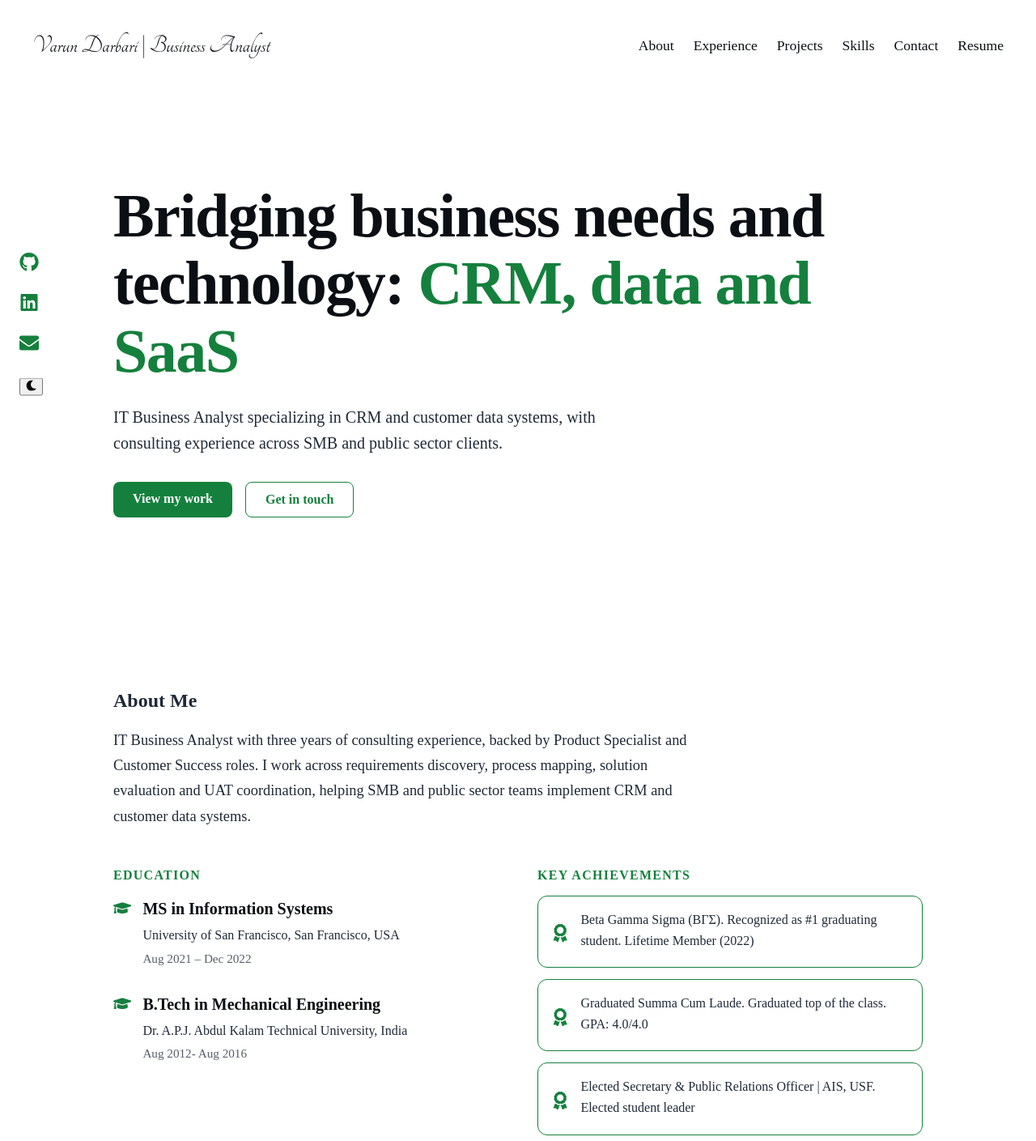
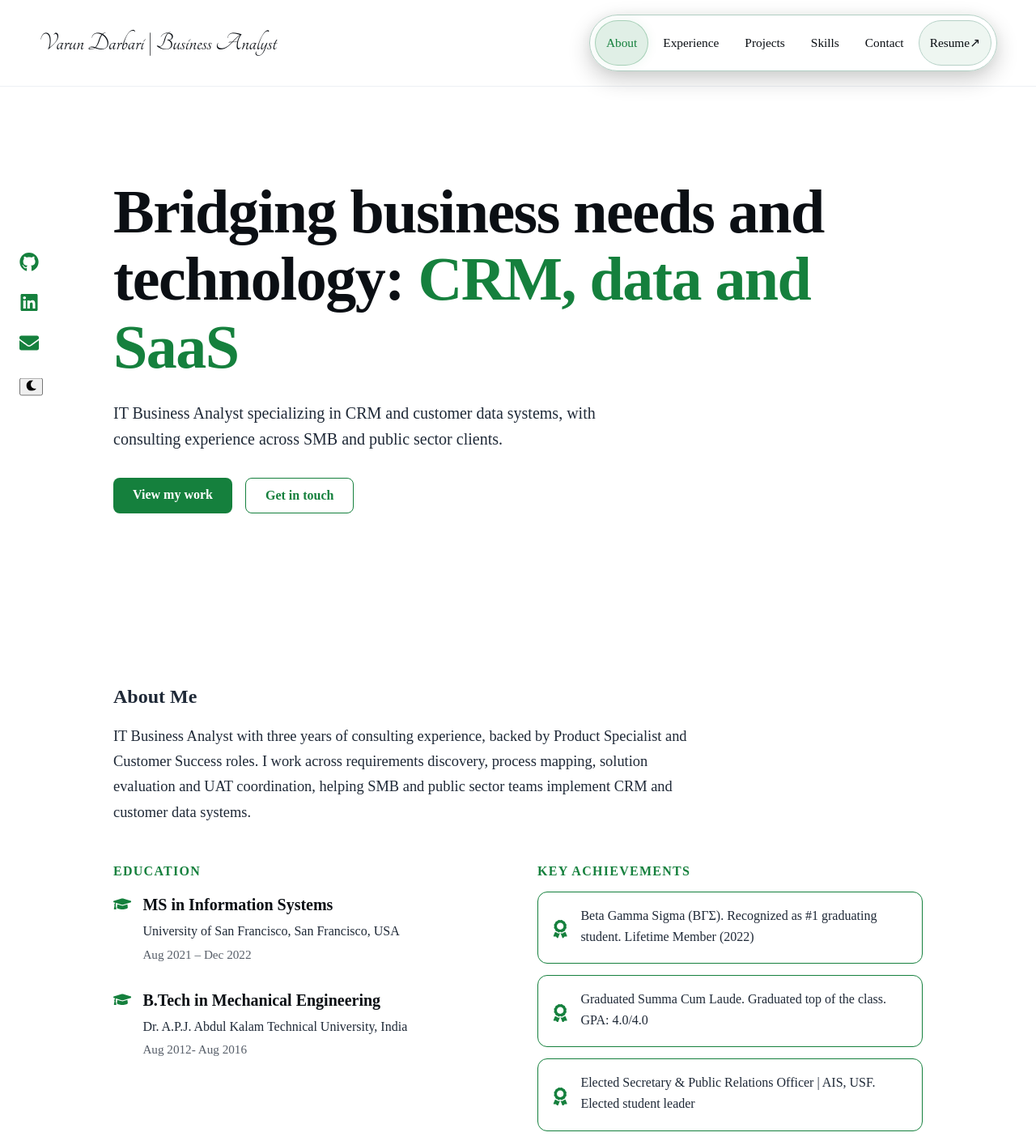
Before and after one commit to Darbari-V/VarunDarbari.github.io, a React (Vite) app: page / in a window 1280 px wide. Shown: the top 1409 px of the page at 81% size. Built offline with nearby package versions, Linux system fonts and the light colour scheme.

Commit message:
Update mordern look

```diff
--- a/src/App.css
+++ b/src/App.css
@@ -1,7 +1,9 @@
 
 
 .brand {
-  font-family: 'Tangerine';
+  text-decoration: none;
+  white-space: nowrap;
+  font-family: 'Tangerine', cursive;
   font-size: 2rem;
   font-weight: 400;
   color: var(--text-h);
@@ -333,6 +335,31 @@
   line-height: 1.6;
 }
 
+@media (max-width: 700px) {
+  .exp-layout {
+    grid-template-columns: 1fr;
+    gap: 20px;
+  }
+
+  .exp-tabs {
+    flex-direction: row;
+    overflow-x: auto;
+    border-left: none;
+    border-bottom: 2px solid var(--border);
+  }
+
+  .exp-tab {
+    white-space: nowrap;
+    border-left: none;
+    border-bottom: 2px solid transparent;
+    margin: 0 0 -2px;
+  }
+
+  .exp-tab.active {
+    border-bottom-color: var(--accent);
+  }
+}
+
 .skills-grid {
   display: grid;
   grid-template-columns: repeat(auto-fit, minmax(300px, 1fr));
@@ -406,36 +433,7 @@
   font-weight: 600;
 }
 
-.exp-panel p {
-  margin: 0 0 16px;
-  line-height: 1.6;
-  min-width: 0;
-}
-
-@media (max-width: 700px) {
-  .exp-layout {
-    grid-template-columns: 1fr;
-    gap: 20px;
-  }
-
-  .exp-tabs {
-    flex-direction: row;
-    overflow-x: auto;
-    border-left: none;
-    border-bottom: 2px solid var(--border);
-  }
-
-  .exp-tab {
-    white-space: nowrap;
-    border-left: none;
-    border-bottom: 2px solid transparent;
-    margin: 0 0 -2px;
-  }
-
-  .exp-tab.active {
-    border-bottom-color: var(--accent);
-  }
-
+@media (min-width: 701px) {
   .proj-tabs {
     flex-wrap: nowrap;
     overflow-x: auto;
@@ -444,6 +442,12 @@
   .proj-tab {
     white-space: nowrap;
   }
+}
+
+.exp-panel p {
+  margin: 0 0 16px;
+  line-height: 1.6;
+  min-width: 0;
 }
 
 /* Project section layout: keep long project names inside the sidebar. */
@@ -475,19 +479,19 @@
 @media (max-width: 700px) {
   .proj-layout {
     grid-template-columns: minmax(0, 1fr);
-    gap: 30px;
+    gap: 20px;
   }
 
   .proj-layout .exp-tabs {
     flex-direction: column;
     overflow: visible;
-    border-left: 3px solid var(--border);
+    border-left: 2px solid var(--border);
     border-bottom: none;
   }
 
   .proj-layout .exp-tab {
     white-space: normal;
-    border-left: 3px solid transparent;
+    border-left: 2px solid transparent;
     border-bottom: none;
     margin: 0;
     text-align: left;
@@ -498,3 +502,150 @@
     border-bottom-color: transparent;
   }
 }
+
+/* Modern portfolio navigation and scroll interactions */
+html {
+  scroll-behavior: smooth;
+  scroll-padding-top: 104px;
+}
+
+.site-header {
+  z-index: 1000;
+  padding: 18px clamp(20px, 4vw, 48px);
+  border-bottom: 1px solid color-mix(in srgb, var(--border) 65%, transparent);
+  backdrop-filter: blur(16px);
+  -webkit-backdrop-filter: blur(16px);
+  background: color-mix(in srgb, var(--bg) 86%, transparent);
+}
+
+.brand span {
+  font-family: inherit;
+  font-size: inherit;
+  font-weight: inherit;
+  opacity: 1;
+}
+
+.nav-links {
+  display: flex;
+  align-items: center;
+  gap: 4px;
+  padding: 6px;
+  border: 1px solid color-mix(in srgb, var(--accent) 24%, var(--border));
+  border-radius: 999px;
+  background: color-mix(in srgb, var(--bg) 78%, transparent);
+  box-shadow:
+    0 10px 28px rgba(0, 0, 0, 0.20),
+    inset 0 1px 0 rgba(255, 255, 255, 0.055),
+    0 0 18px color-mix(in srgb, var(--accent) 5%, transparent);
+  backdrop-filter: blur(18px) saturate(1.25);
+  -webkit-backdrop-filter: blur(18px) saturate(1.25);
+}
+
+.nav-links a {
+  position: relative;
+  display: inline-flex;
+  align-items: center;
+  justify-content: center;
+  min-height: 38px;
+  padding: 8px 13px;
+  border: 1px solid transparent;
+  border-radius: 999px;
+  color: var(--text-h);
+  font-size: 0.96rem;
+  white-space: nowrap;
+  transition:
+    color 180ms ease,
+    background 180ms ease,
+    border-color 180ms ease,
+    box-shadow 180ms ease,
+    transform 180ms ease;
+}
+
+/* Use a rounded pill highlight instead of the old underline. */
+.nav-links a:not(.nav-resume)::after {
+  content: none;
+}
+
+.nav-links a:hover {
+  color: var(--accent);
+  background: color-mix(in srgb, var(--accent) 8%, transparent);
+  transform: translateY(-1px);
+}
+
+.nav-links a.active {
+  color: var(--accent);
+  border-color: color-mix(in srgb, var(--accent) 28%, transparent);
+  background: color-mix(in srgb, var(--accent) 13%, transparent);
+  box-shadow: inset 0 1px 0 rgba(255, 255, 255, 0.045), 0 0 14px color-mix(in srgb, var(--accent) 8%, transparent);
+}
+
+.nav-links .nav-resume {
+  min-height: 38px;
+  padding: 8px 13px;
+  border-color: color-mix(in srgb, var(--accent) 22%, var(--border));
+  background: color-mix(in srgb, var(--accent) 7%, transparent);
+}
+
+.nav-links .nav-resume:hover {
+  border-color: color-mix(in srgb, var(--accent) 60%, var(--border));
+  background: color-mix(in srgb, var(--accent) 14%, transparent);
+  box-shadow: 0 0 16px color-mix(in srgb, var(--accent) 10%, transparent);
+}
+
+.section {
+  scroll-margin-top: 104px;
+}
+
+.section-reveal {
+  opacity: 1;
+}
+
+@media (prefers-reduced-motion: no-preference) {
+  .section-reveal {
+    opacity: 0;
+    transform: translateY(18px);
+    transition: opacity 600ms ease, transform 600ms ease;
+  }
+
+  .section-reveal.is-visible {
+    opacity: 1;
+    transform: translateY(0);
+  }
+}
+
+@media (max-width: 800px) {
+  .site-header {
+    align-items: flex-start;
+    flex-direction: column;
+    gap: 12px;
+    padding: 16px 20px 12px;
+  }
+
+  .nav-links {
+    width: 100%;
+    max-width: 100%;
+    justify-content: flex-start;
+    gap: 4px;
+    flex-wrap: wrap;
+    border-radius: 22px;
+  }
+
+  .nav-links a {
+    padding: 7px 10px;
+    min-height: 36px;
+    font-size: 0.9rem;
+  }
+}
+
+@media (prefers-reduced-motion: reduce) {
+  html {
+    scroll-behavior: auto;
+  }
+
+  .nav-links a,
+  .nav-links a::after,
+  .section-reveal {
+    transition: none !important;
+    transform: none !important;
+  }
+}
--- a/src/App.jsx
+++ b/src/App.jsx
@@ -11,7 +11,7 @@ import './App.css'
 
 function App() {
   return (
-    <div>
+    <div id="top">
       <Header />
       <SocialSidebar />
       <Hero/>
--- a/src/components/Header.jsx
+++ b/src/components/Header.jsx
@@ -1,17 +1,67 @@
+import { useEffect, useState } from 'react';
+
+const navItems = [
+  { label: 'About', href: '#about' },
+  { label: 'Experience', href: '#experience' },
+  { label: 'Projects', href: '#projects' },
+  { label: 'Skills', href: '#skills' },
+  { label: 'Contact', href: '#contact' },
+];
+
 function Header(){
-return (
-<header className="site-header">
-    <div className="brand">Varun Darbari | Business Analyst </div>
+    const [activeSection, setActiveSection] = useState('');
 
-    <nav className="nav-links">
-        <a href="#about">About</a>
-        <a href="#experience">Experience</a>
-        <a href="#projects">Projects</a>
-        <a href="#skills">Skills</a>
-        <a href="#contact">Contact</a>
-        <a href="/Resume.pdf" target="_blank" rel="noreferrer">Resume</a>
-    </nav>
-</header>)
+  useEffect(() => {
+    const sections = navItems
+      .map(({ href }) => document.querySelector(href))
+      .filter(Boolean);
+
+    if (!('IntersectionObserver' in window) || sections.length === 0) return;
+
+    const observer = new IntersectionObserver(
+      (entries) => {
+        const visibleSections = entries
+          .filter((entry) => entry.isIntersecting)
+          .sort((a, b) => b.intersectionRatio - a.intersectionRatio);
+
+        if (visibleSections.length > 0) {
+          setActiveSection(`#${visibleSections[0].target.id}`);
+        }
+      },
+      {
+        // Treat a section as active when it reaches the upper-middle of the viewport.
+        rootMargin: '-20% 0px -55% 0px',
+        threshold: [0, 0.1, 0.25, 0.5],
+      }
+    );
+
+    sections.forEach((section) => observer.observe(section));
+    return () => observer.disconnect();
+  }, []);
+
+  return (
+    <header className="site-header">
+      <a className="brand" href="#top" aria-label="Back to top">
+        Varun Darbari <span>| Business Analyst</span>
+      </a>
+
+      <nav className="nav-links" aria-label="Main navigation">
+        {navItems.map(({ label, href }) => (
+          <a
+            key={href}
+            href={href}
+            className={activeSection === href ? 'active' : ''}
+            aria-current={activeSection === href ? 'location' : undefined}
+          >
+            {label}
+          </a>
+        ))}
+        <a className="nav-resume" href="/Resume.pdf" target="_blank" rel="noreferrer">
+          Resume <span aria-hidden="true">↗</span>
+        </a>
+      </nav>
+    </header>
+  );
 }
 
 export default Header
--- a/src/components/Section.jsx
+++ b/src/components/Section.jsx
@@ -1,8 +1,42 @@
+import { useEffect, useRef, useState } from 'react';
+
+
 function Section({ id, title, intro, children }) {
+  const sectionRef = useRef(null);
+  const [isVisible, setIsVisible] = useState(false);
+
+  useEffect(() => {
+    const section = sectionRef.current;
+    if (!section) return;
+
+    // Show content immediately for browsers without IntersectionObserver.
+    if (!('IntersectionObserver' in window)) {
+      setIsVisible(true);
+      return;
+    }
+
+    const observer = new IntersectionObserver(
+      ([entry]) => {
+        if (entry.isIntersecting) {
+          setIsVisible(true);
+          observer.unobserve(entry.target);
+        }
+      },
+      { threshold: 0.08, rootMargin: '0px 0px -40px 0px' }
+    );
+
+    observer.observe(section);
+    return () => observer.disconnect();
+  }, []);
+
   return (
-    <section id={id} className="section">
+    <section
+      ref={sectionRef}
+      id={id}
+      className={`section section-reveal${isVisible ? ' is-visible' : ''}`}
+    >
       <h2 className="section-title">{title}</h2>
-      <p className="section-intro">{intro}</p>
+      {intro && <p className="section-intro">{intro}</p>}
       {children}
     </section>
   );
```
